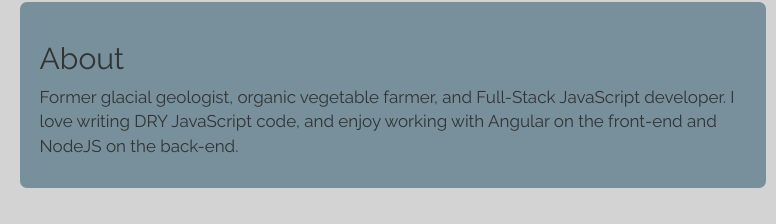
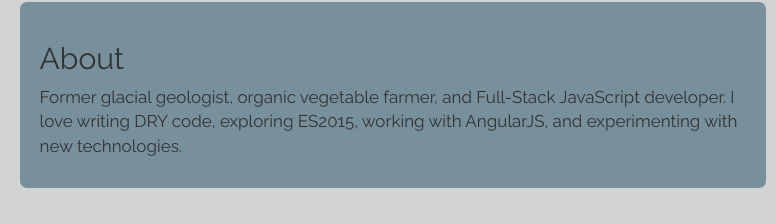
Before and after one commit to aaronbini/portfolio, a website: page index.html in a window 1280 px wide. Shown: the part 148-372 px from the top of the page, 6-782 px from the left. Drawn offline with nearby package versions, Linux system fonts and the light colour scheme; a script that the page names is missing.

Commit message:
minor text changes

```diff
--- a/index.html
+++ b/index.html
@@ -57,7 +57,7 @@
               <div id="about" class="about-div col-sm-7 main-div-color">
                 <h2>About</h2>
                   <section>
-                    <p>Former glacial geologist, organic vegetable farmer, and Full-Stack JavaScript developer. I love writing DRY JavaScript code, and enjoy working with Angular on the front-end and NodeJS on the back-end.</p>
+                    <p>Former glacial geologist, organic vegetable farmer, and Full-Stack JavaScript developer. I love writing DRY code, exploring ES2015, working with AngularJS, and experimenting with new technologies.</p>
                   </section>
               </div>
               <div id="contact" class="about-div col-sm-4 main-div-color">
```
